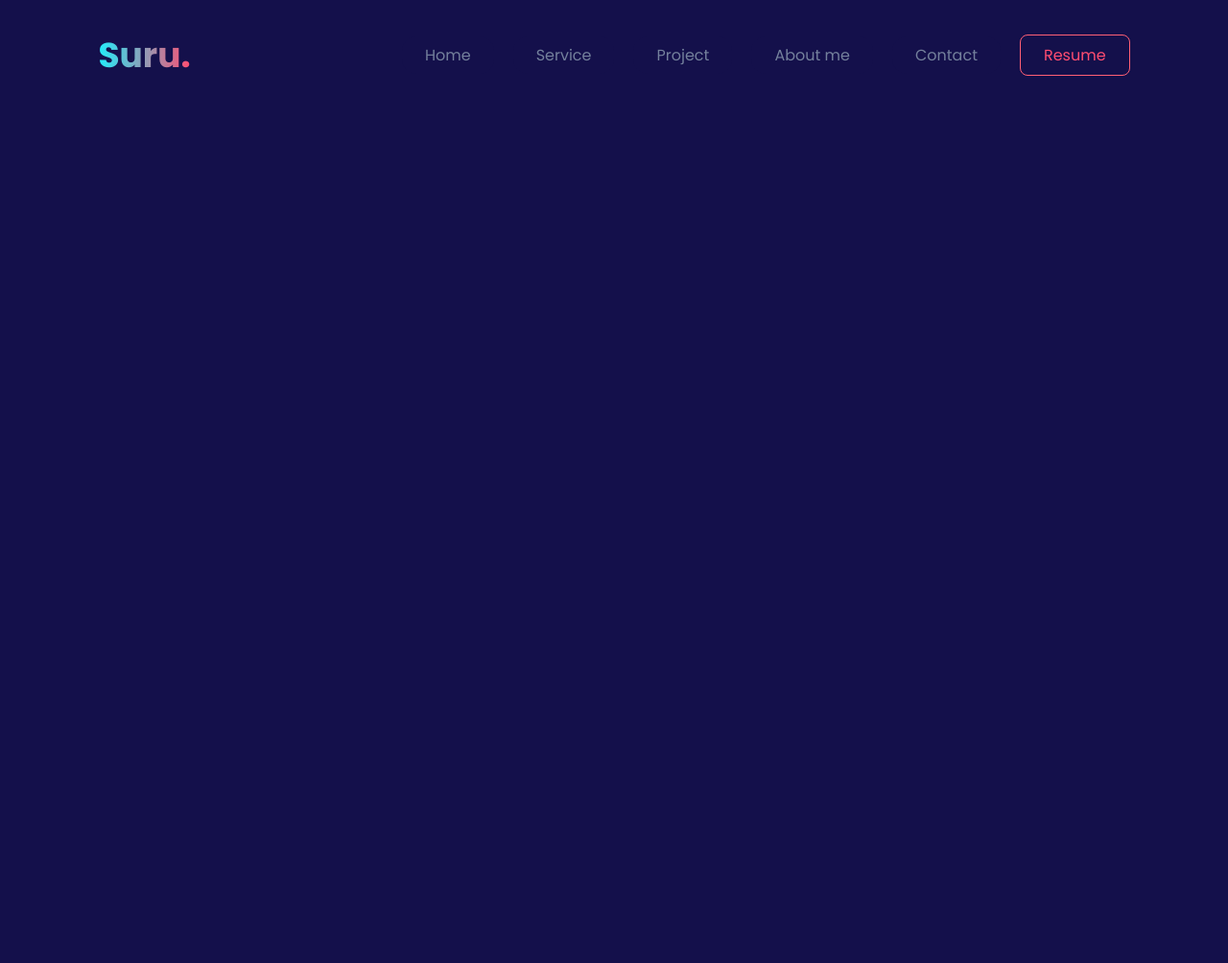
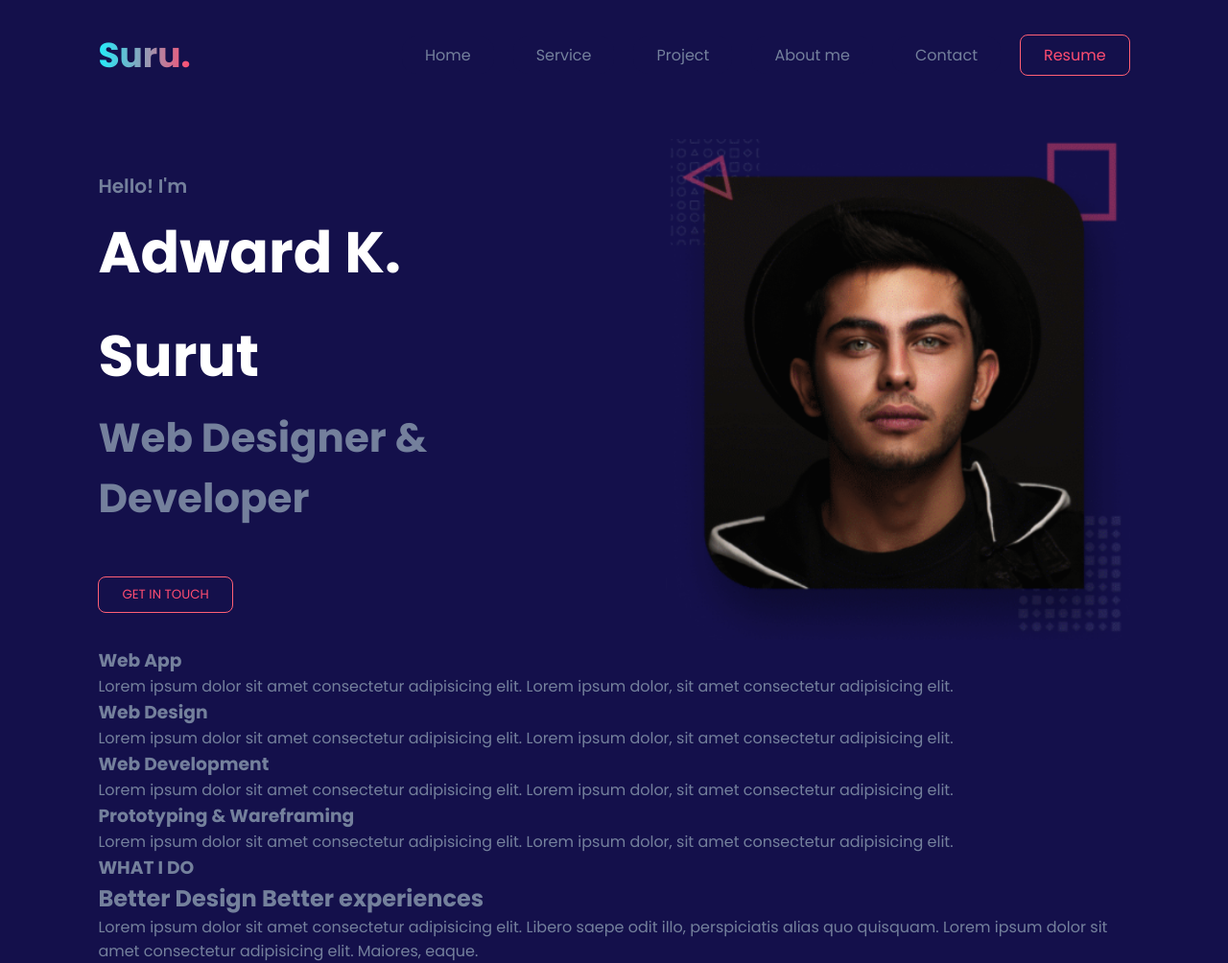
Before and after one commit to rakibul-cse-diu/suru-protfulio, a plain HTML site: page index.html in a window 1280 px wide. Shown: the whole page at 96% size. Before the commit the page ends 800 px from the top, so only its background shows below. Drawn offline with Linux system fonts and the light colour scheme.

Commit message:
add intro section and working on do section

```diff
--- a/index.html
+++ b/index.html
@@ -25,6 +25,64 @@
             <a href="#">Resume</a>
         </nav>
     </header>
+
+    <!-- Main Section  -->
+    <main>
+
+        <!-- Introduction section  -->
+        <section class="intro">
+            <div class="description-text">
+                <h3>Hello! I'm</h3>
+                <h1>Adward K. Surut</h1>
+                <h2>Web Designer & Developer</h2>
+                <button class="transparent-btn">GET IN TOUCH</button>
+            </div>
+            <div class="description-img">
+                <img src="images/top-banner.png" alt="">
+            </div>
+        </section>
+
+        <!-- What I do  -->
+        <section class="what-i-do">
+            <div class="do-features">
+                <div class="col-1">
+                    <div class="web-app">
+                        <h3>Web App</h3>
+                        <p>Lorem ipsum dolor sit amet consectetur adipisicing elit. Lorem ipsum dolor, sit amet
+                            consectetur adipisicing elit.</p>
+                    </div>
+                    <div class="web-design">
+                        <h3>Web Design</h3>
+                        <p>Lorem ipsum dolor sit amet consectetur adipisicing elit. Lorem ipsum dolor, sit amet
+                            consectetur adipisicing elit.</p>
+                    </div>
+                </div>
+                <div class="col-2">
+                    <div class="web-development">
+                        <h3>Web Development</h3>
+                        <p>Lorem ipsum dolor sit amet consectetur adipisicing elit. Lorem ipsum dolor, sit amet
+                            consectetur adipisicing elit.</p>
+                    </div>
+                    <div class="prototyping">
+                        <h3>Prototyping & Wareframing</h3>
+                        <p>Lorem ipsum dolor sit amet consectetur adipisicing elit. Lorem ipsum dolor, sit amet
+                            consectetur adipisicing elit.</p>
+                    </div>
+                </div>
+            </div>
+            <div class="do-text">
+                <h3>WHAT I DO</h3>
+                <h2>Better Design Better experiences</h2>
+                <p>Lorem ipsum dolor sit amet consectetur adipisicing elit. Libero saepe odit illo, perspiciatis alias
+                    quo quisquam. Lorem ipsum dolor sit amet consectetur adipisicing elit. Maiores, eaque.</p>
+            </div>
+        </section>
+    </main>
+
+
+
+    <!-- Font Awesome Kit -->
+    <script src="https://kit.fontawesome.com/d65dce6d94.js" crossorigin="anonymous"></script>
 </body>
 
 </html>
--- a/style.css
+++ b/style.css
@@ -9,6 +9,9 @@
     padding: 0;
     background-color: #14104B;
     color: #74809C;
+}
+section{
+    margin: 0 8% 0;
 }
 li{
     list-style: none;
@@ -54,11 +57,39 @@ nav ul a:hover{
 nav a{
     padding: 8px 24px;
 }
-nav > a{
+nav > a, .transparent-btn{
     border: 1px solid #FF6075;
+    padding: 8px 24px;
     border-radius: 8px;
     color: #FF4D71;
     cursor: pointer;
+}
+
+
+/* Introduction Section  */
+.intro{
+    display: flex;
+    justify-content: space-between;
+    align-items: center;
+}
+.description-text, .description-img{
+    width: 45%;
+}
+.description-text h3 {
+    font-weight: 600;
+    font-size: 20px;
+}
+.description-text h1 {
+    font-size: 60px;
+    line-height: 1.8em;
+    color: white;
+}
+.description-text h2 {
+    font-size: 42px;
+    margin-bottom: 50px;
+}
+.description-img img{
+    width: 100%;
 }
 
 
@@ -68,7 +99,4 @@ nav > a{
 
 
 
-
-
-
 /* 1068px for NAV BAR  */
```
